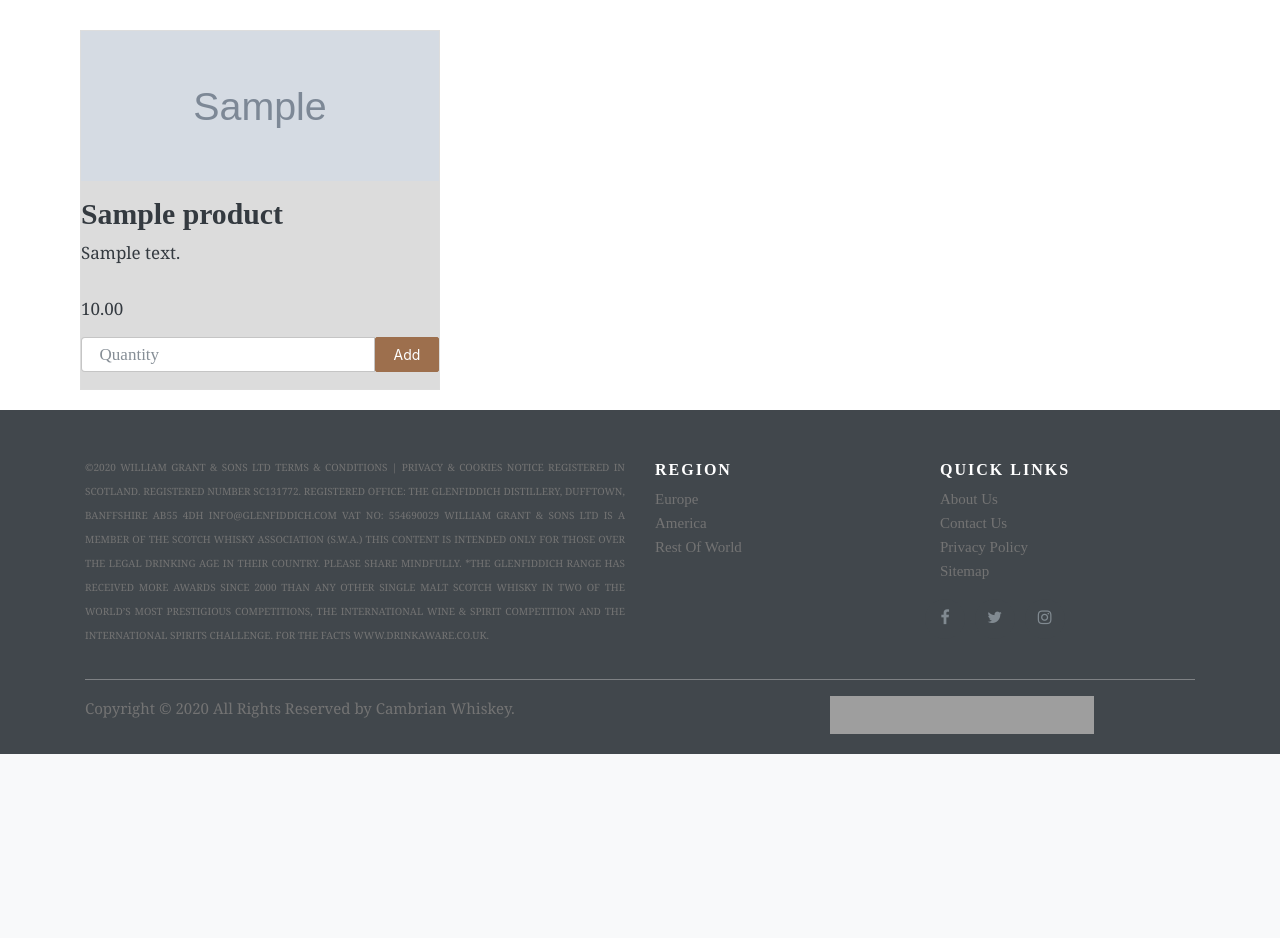
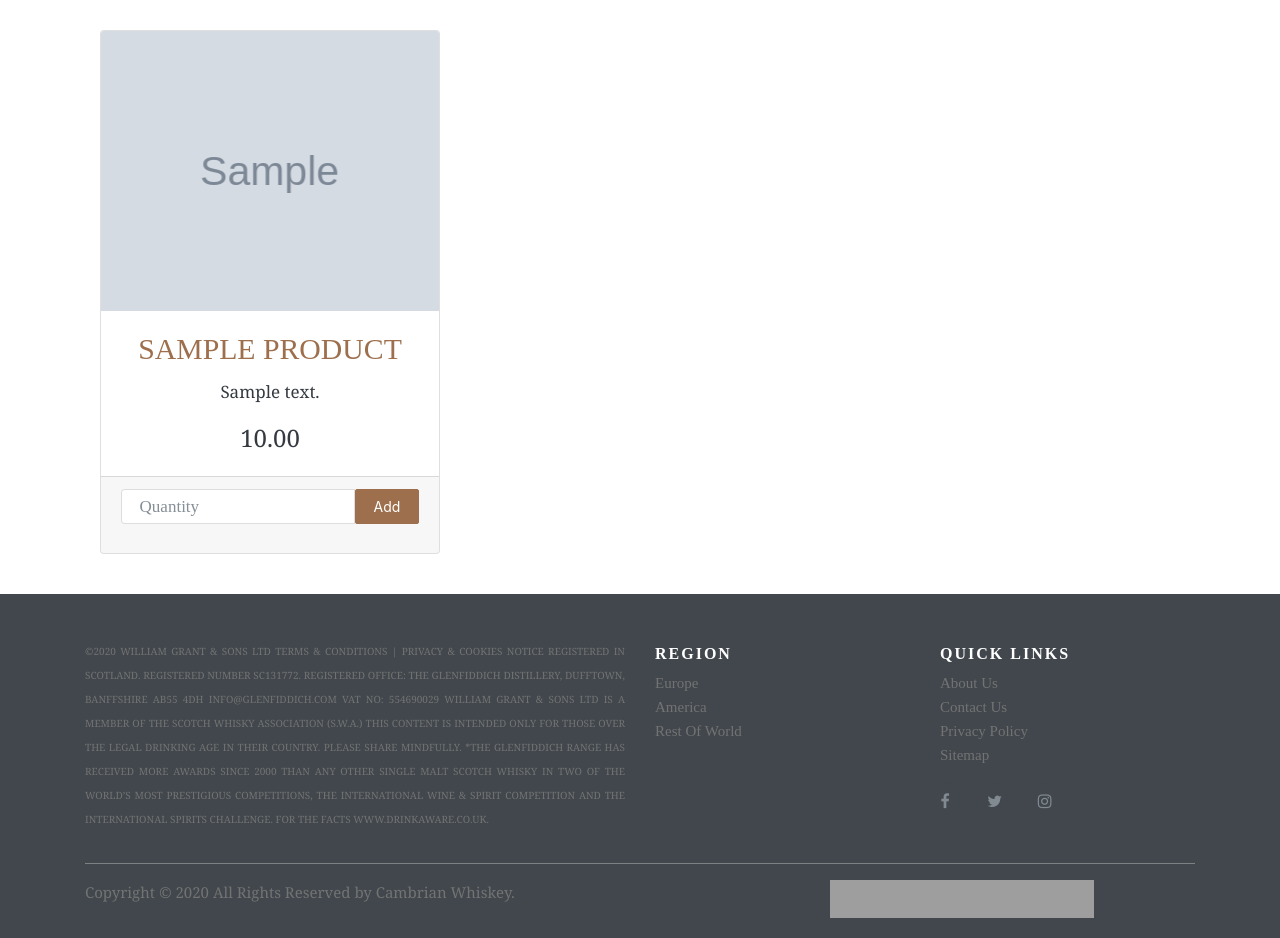
Before and after one commit to isakkhar/cambrian_whiskey, a Django app: page / in a window 1280 px wide. Shown: the part 80-1018 px from the top of the page. Before the commit the page ends 834 px from the top, so only its background shows below. Run offline with Django 3.2, Linux system fonts and the light colour scheme; tables that the repository leaves empty hold one stand-in row (values such as "Sample post"); grey boxes marked "Sample" are stand-in pictures; some libraries are stand-ins or nearby versions; grey boxes are pictures that could not be loaded.

Commit message:
tidying code layout

```diff
--- a/home/templates/about.html
+++ b/home/templates/about.html
@@ -39,7 +39,7 @@ About Us
                     {% comment %}
 
                         <p class="text">
-
+                           \
                             <small> We maintain the collection in London, and antiques can be seen by appointment.</small>
 
                         </p>
--- a/products/models.py
+++ b/products/models.py
@@ -7,15 +7,15 @@ class Product(models.Model):
   REGION = 'region'
   EUROPE = 'europe'
   AMERICA = 'america'
-  REST_OF_WORLD = 'rest_of_world'
+  REST_OF_WORLD = 'rest of world'
   PRODUCT_REGION_CHOICES = (
     (EUROPE, 'Europe'),
     (AMERICA, 'America'),
-    (REST_OF_WORLD, 'Rest_Of_World')
+    (REST_OF_WORLD, 'Rest Of World')
   )
 
   title = models.CharField(max_length=254, default='')
-  description = models.TextField(max_length=800, blank=False)
+  description = models.TextField(max_length=850, blank=False)
   price = models.DecimalField(max_digits=8, decimal_places=2)
   image = models.ImageField(upload_to='images', null=True)
   region = models.CharField(max_length=13, choices=PRODUCT_REGION_CHOICES, default=EUROPE)
--- a/products/templates/products.html
+++ b/products/templates/products.html
@@ -1,25 +1,33 @@
 <!-- extends from base.html -->
-
 {% extends 'base.html' %}
 
 {% block content %}
+
+  <div class="container" style="margin-bottom: 40px;">
 
     <div class="row row-flex">
 
       {% for product in products%}
 
-      <div class="col-xs-10 col-xs-offset-1 col-sm-offset-0 col-sm-6 col-md-4 display panel panel-default">
+        <div class="col-xs-10 col-xs-offset-1 col-sm-offset-0 col-sm-6 col-md-4">
 
-        <div class="panel-body">
+          <div class="card-deck">
 
-          <div class="product img-responsive" style="margin:0; width: auto; background-image: url('{{ MEDIA_URL }}{{ product.image }}');background-size:cover"></div>
+            <div class="card">
 
-          <h3 class="product-title-to-image-margin">{{ product.title }}</h3>
+            <div class="product img-responsive card-img-top" style="margin:0; height: 280px; width: auto; background-image: url('{{ MEDIA_URL }}{{ product.image }}'); background-size:cover"></div>
 
-          <p class="product-description">{{ product.description }}</p>
+            <div class="card-body">
 
-          <p>{{ product.price }}</p>
+              <h3 class="card-title card-title-font">{{ product.title }}</h3>
+
+              <p class="card-text card-text-font">{{ product.description }}</p>
+
+              <p class="card-text product-price-position">{{ product.price }}</p>
               <!-- also provide someway of adding it to your basket so we will introduce the form  -->
+            </div>
+
+            <div class="card-footer">
 
               <form method="post" action="{% url 'add_to_cart' product.id %}">
 
@@ -38,13 +46,15 @@
                 </div>
 
               </form>
+            </div>
+            </div>
+
+        </div>
+        </div>
+      {% endfor %}
 
     </div>
 
   </div>
 
-    {% endfor %}
-
-  </div>
-
 {% endblock %}
--- a/static/css/custom.css
+++ b/static/css/custom.css
@@ -1,3 +1,4 @@
+
 body {
   font-family: 'Times New Roman', Times, serif;
   padding-top: 0px;
@@ -166,6 +167,7 @@ body {
   font-size:15px;
   line-height:24px;
   color:#737373;
+  margin-top: 30px;
 }
 
 .footer-fontsize {
@@ -398,6 +400,31 @@ body {
 }
 
 /* Products html file */
+
+.product-price-position {
+  text-align: center;
+  font-weight: 300;
+  font-size: 1.5rem;
+}
+
+
+.card-title-font {
+  font-weight: 100;
+}
+
+.card-text-font {
+  /* font-family: 'CeraCompactCY-Regular'; */
+  text-align: center;
+
+}
+
+
+.card-title {
+  margin-bottom: 0.75rem;
+  text-transform: uppercase;
+  text-align: center;
+  color: #9d6f4d;
+}
 
 .product-title-to-image-margin {
   margin-top: 15px;
@@ -670,7 +697,3 @@ a {
   display: flex;
 
 }
-
-.product {
-  margin: 0;
-}
```
Also changed, not shown: templates/base.html (+30 -2 lines). Lines whose indentation alone changed are shown as unchanged.
